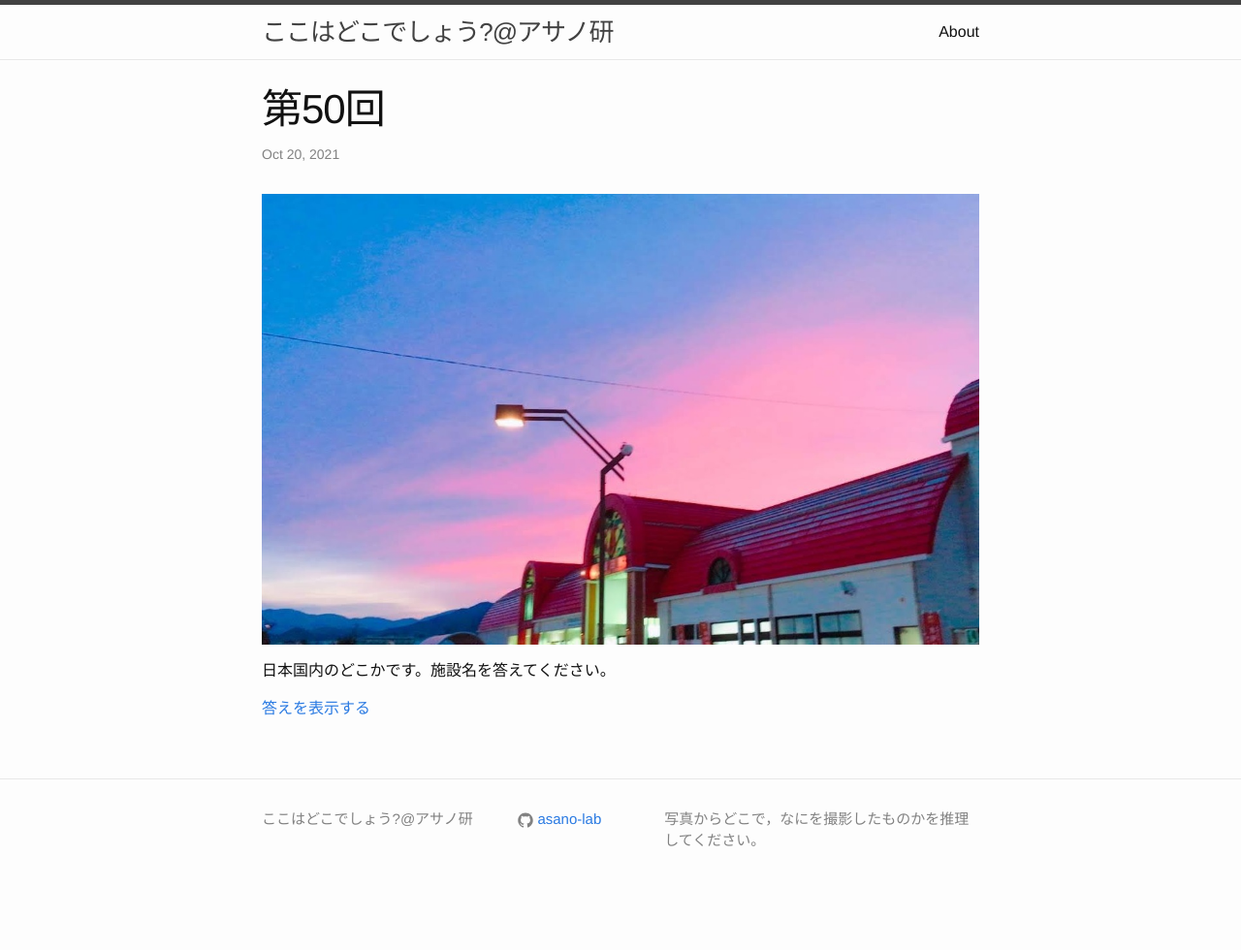
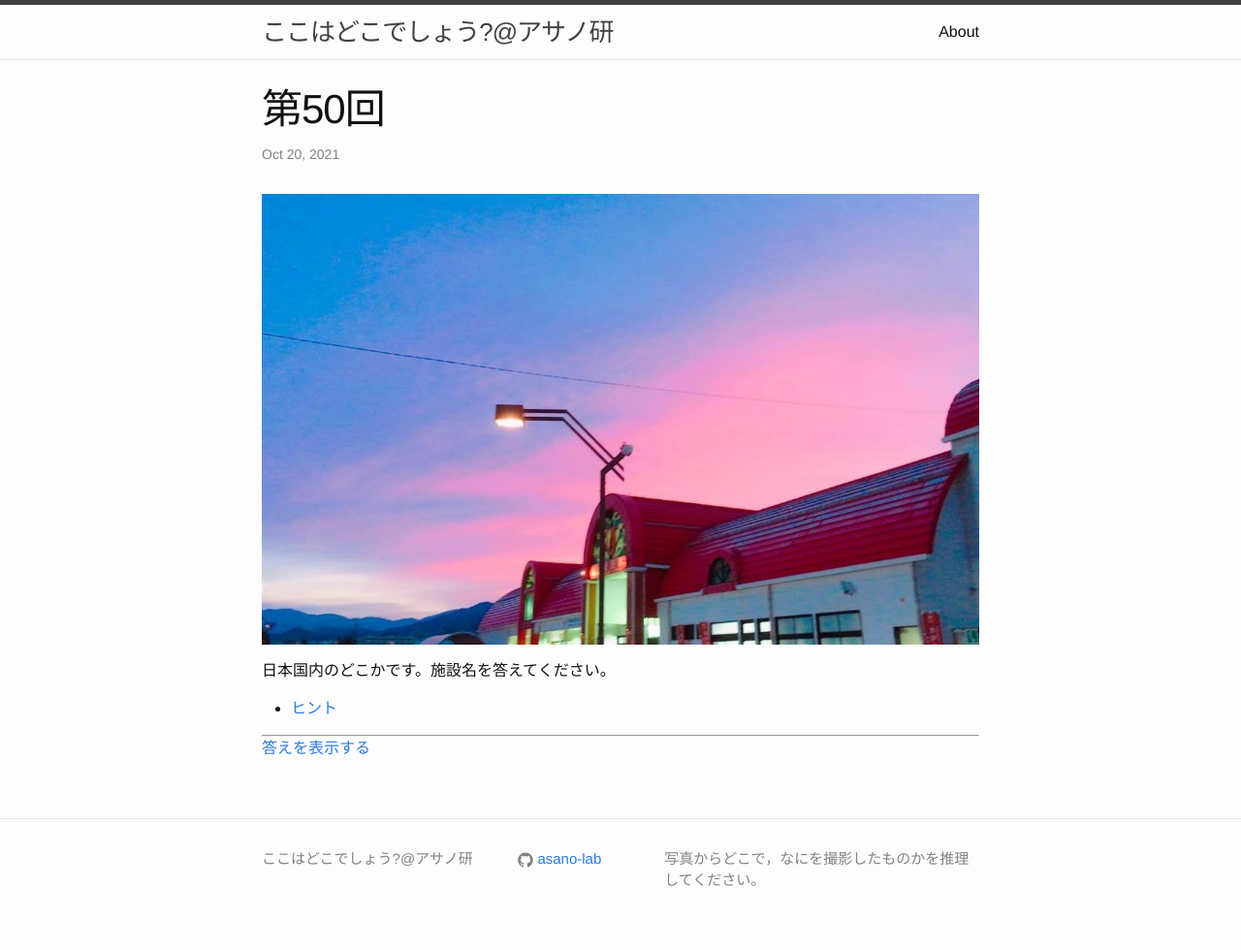
Before and after one commit to asano-lab/kokodoko, a Jekyll site: the page built from _posts/2021-10-20-q50.md, in a window 1280 px wide. Shown: the whole page at 97% size. Built offline with Jekyll 4.4.1, drawn with Linux system fonts in a browser that asks for light colours; before the commit the page ends 939 px from its top, so only the background shows below that.

Commit message:
第50問にヒントを追加

```diff
--- a/_posts/2021-10-20-q50.md
+++ b/_posts/2021-10-20-q50.md
@@ -5,9 +5,14 @@
 categories: question
 ---
 
-![第50回　写真](/kokodoko/images/q50.jpg "なにか")
+![第50回　写真](/kokodoko/images/q50.jpg "飯田線の駅")
 
 日本国内のどこかです。施設名を答えてください。
+
+- [ヒント](javascript:void(0)){: .hint}
+   - PCの場合は写真にカーソルを当てる、スマホの場合は写真を長押しするとヒントが見えます。
+
+---
 
 [答えを表示する](javascript:void(0)){: #ansbtn}
 >未発表
```
